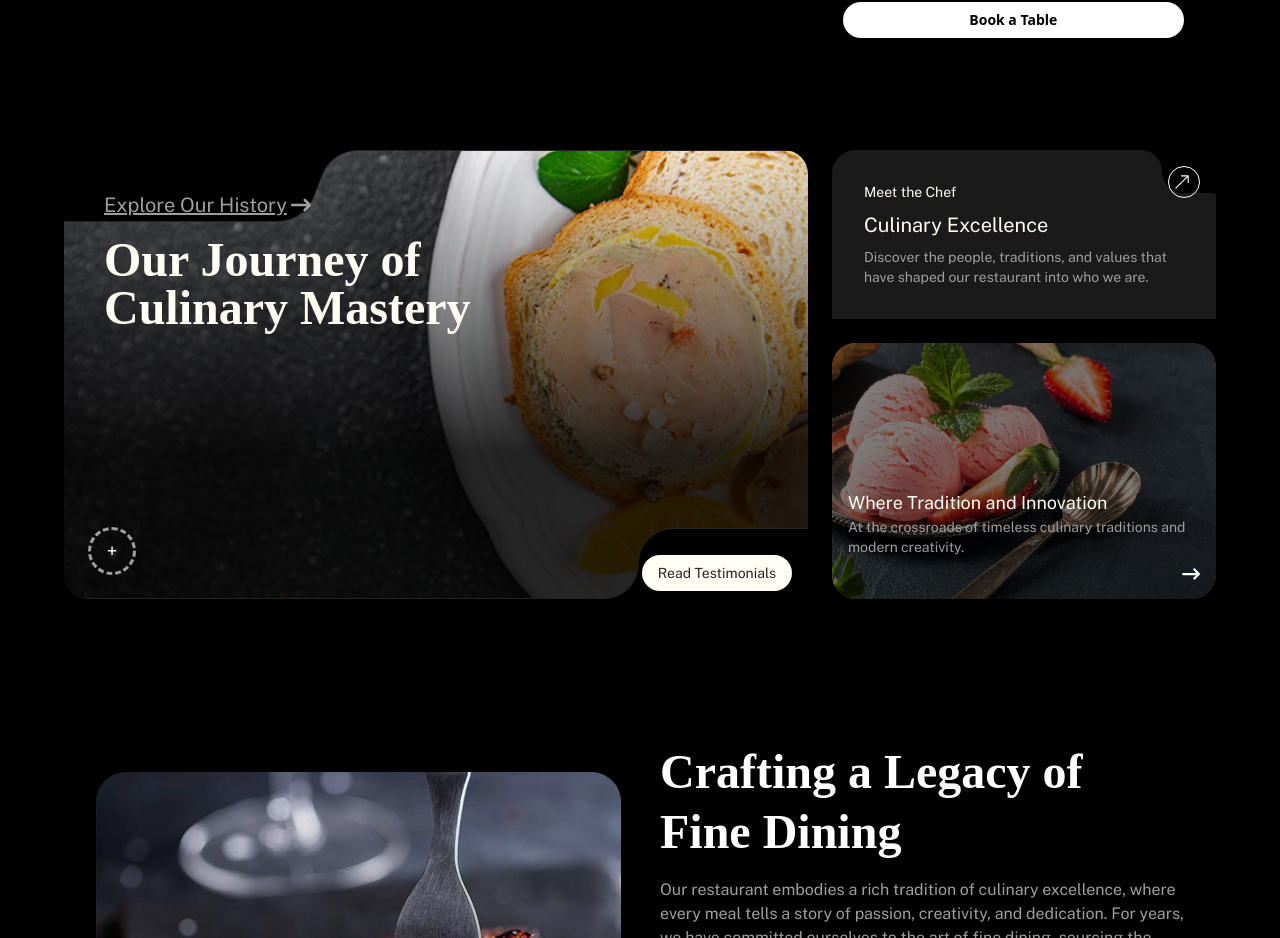
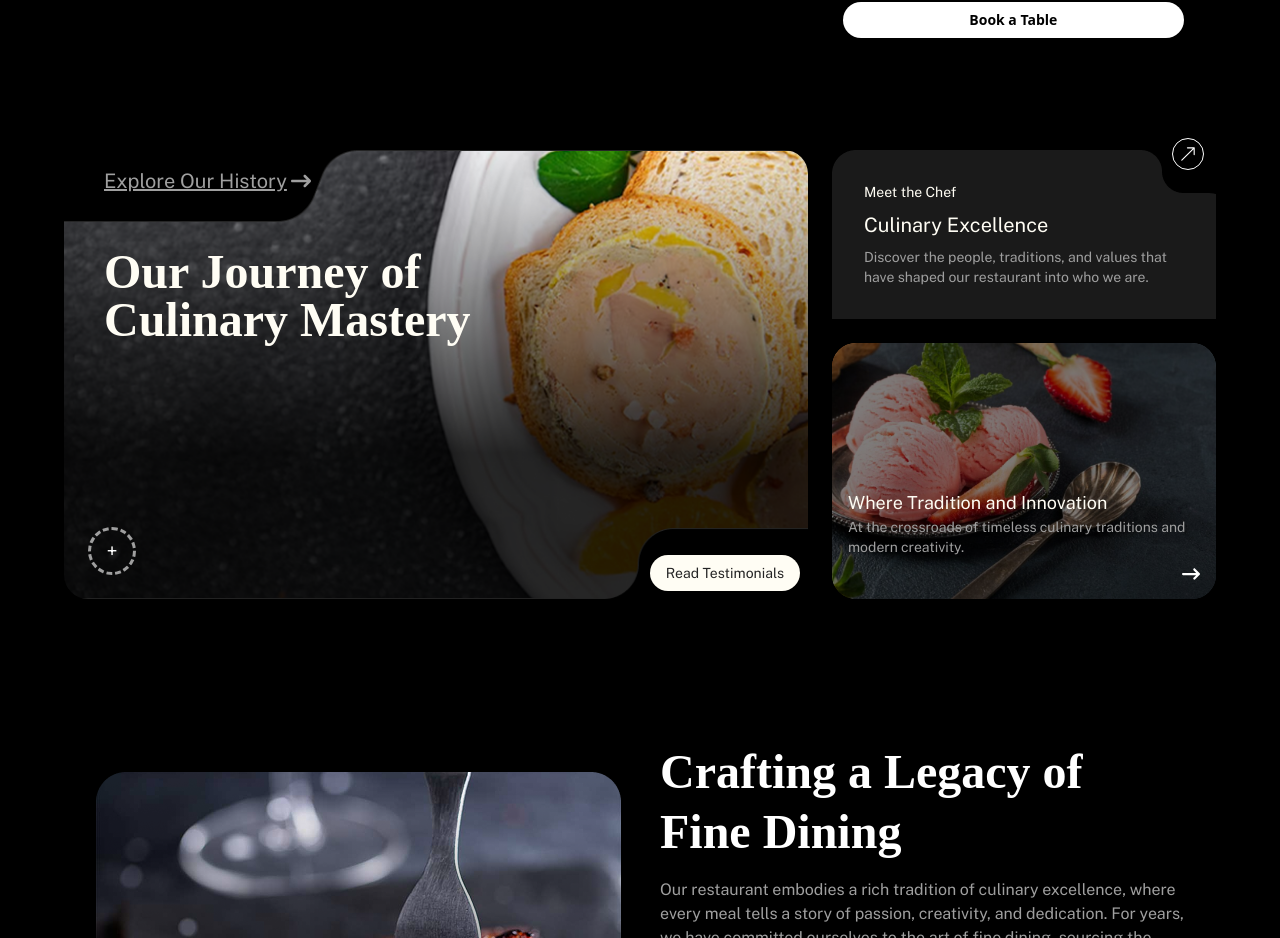
Before and after one commit to HabibQureshiDigitech/Amy-Grill-Graze, a React (Vite) app: page / in a window 1280 px wide. Shown: the part 2919-3857 px from the top of the page. Built offline with nearby package versions, Linux system fonts and the light colour scheme.

Commit message:
HabibWorks

```diff
--- a/src/Components/ExploreHistory.tsx
+++ b/src/Components/ExploreHistory.tsx
@@ -7,7 +7,7 @@ export default function ExploreHistory() {
       <div className="flex flex-col gap-6 md:flex-row max-w-6xl mx-auto">
         {/* LEFT BIG CARD */}
         <div
-          className="relative flex-1 rounded-3xl p-6 sm:p-8 md:p-10 overflow-hidden flex flex-col text-white"
+          className="relative flex-1 rounded-3xl p-4 sm:p-8 md:p-10 overflow-hidden flex flex-col text-white"
           style={{
             backgroundImage: "url('/history/Subtract.png')",
             backgroundSize: "cover",
@@ -17,9 +17,9 @@ export default function ExploreHistory() {
           {/* Top Link */}
           <a
             href="#"
-            className="text-[20px] text-[#9F9F9F] underline inline-flex items-center gap-1 font-public "
+            className="text-[20px] text-[#9F9F9F] underline inline-flex items-center gap-1 -mt-6 mb-9 font-public "
           >
-            Explore Our History <FaArrowRightLong/>
+            Explore Our History <FaArrowRightLong />
           </a>
 
           {/* Headline */}
@@ -35,7 +35,7 @@ export default function ExploreHistory() {
           </button>
 
           {/* Read Testimonials Button */}
-          <button className="absolute bottom-2 right-4 px-4 py-2 active:scale-110 bg-[#FFFDF4] text-[#242424] text-xs sm:text-sm rounded-full font-public">
+          <button className="absolute bottom-2 right-2 px-4 py-2 active:scale-110 bg-[#FFFDF4] text-[#242424] text-xs sm:text-sm rounded-full font-public">
             Read Testimonials
           </button>
         </div>
@@ -43,10 +43,18 @@ export default function ExploreHistory() {
         {/* RIGHT SIDE CARDS */}
         <div className="flex flex-col gap-6 w-full md:w-1/3">
           {/* Top Right Card */}
-          <div className="relative  p-6 sm:p-7 md:p-8 flex flex-col gap-2" style={{ backgroundImage: 'url("/history/background.png")' }} >
-            <button className="absolute border h-8 w-8 rounded-full active:scale-110 border-white  top-4 right-4 text-lg p-1">< BsArrowUpRight /></button>
-            <h3 className="text-[14px] text-[#FFFDF4] font-public ">Meet the Chef</h3>
-            <h2 className="text-[20px] sm:text-xl font-normal font-public text-[#FFFDF4] ">
+          <div
+            className="relative p-6 sm:p-7 md:p-8 flex flex-col gap-2"
+            style={{ backgroundImage: 'url("/history/background.png")' }}
+          >
+            <button
+              className="absolute top-0 right-2 sm:-top-3 sm:right-3 border h-8 w-8 rounded-full active:scale-110 border-white text-lg p-1 flex items-center justify-center"
+            >
+              <BsArrowUpRight />
+            </button>
+
+            <h3 className="text-[14px] text-[#FFFDF4] font-public">Meet the Chef</h3>
+            <h2 className="text-[20px] sm:text-xl font-normal font-public text-[#FFFDF4]">
               Culinary Excellence
             </h2>
             <p className="text-[16px] sm:text-sm text-[#9F9F9F] font-public">
@@ -54,6 +62,7 @@ export default function ExploreHistory() {
               restaurant into who we are.
             </p>
           </div>
+
 
 
 
@@ -72,7 +81,7 @@ export default function ExploreHistory() {
                 At the crossroads of timeless culinary traditions and modern
                 creativity.
               </p>
-              <button className="self-end text-lg mt-2"><FaArrowRightLong/></button>
+              <button className="self-end text-lg mt-2"><FaArrowRightLong /></button>
             </div>
           </div>
 
```
